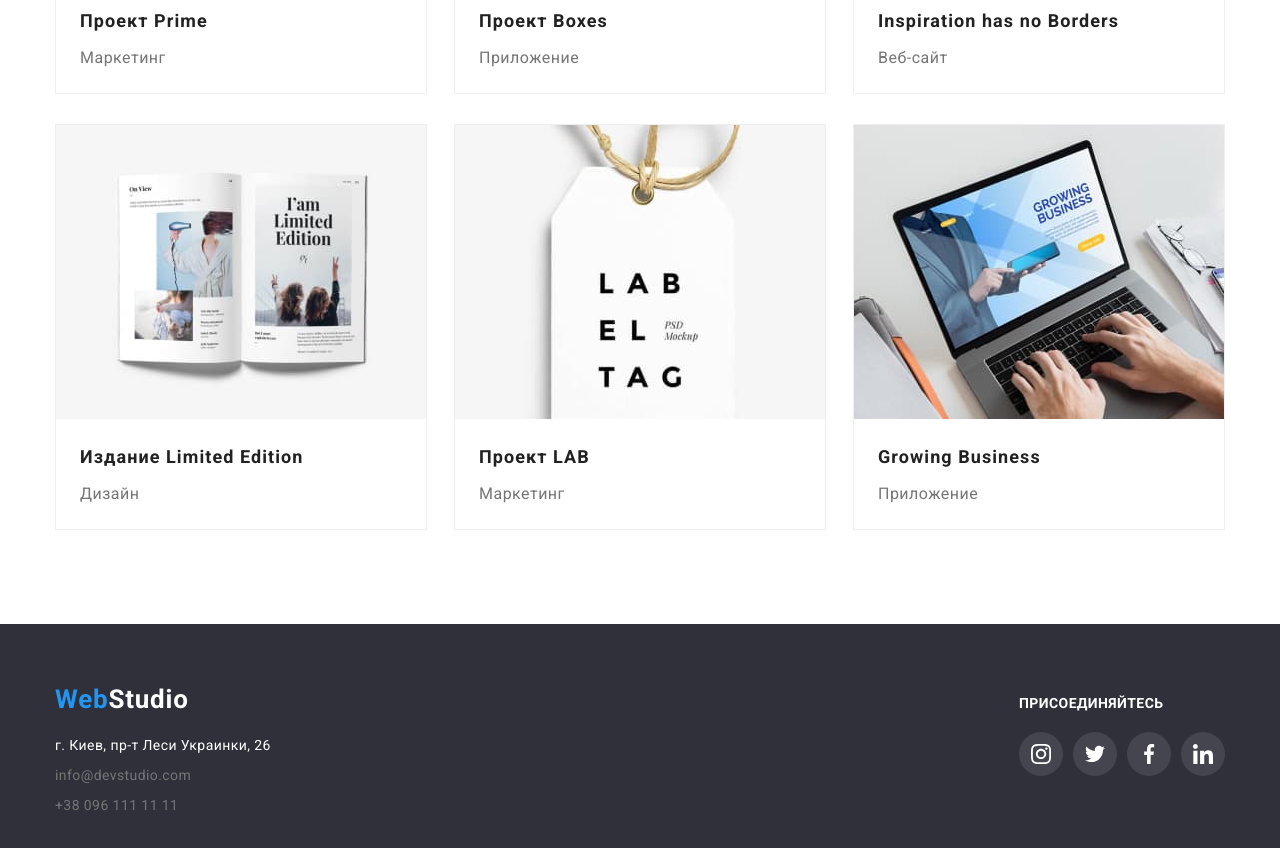
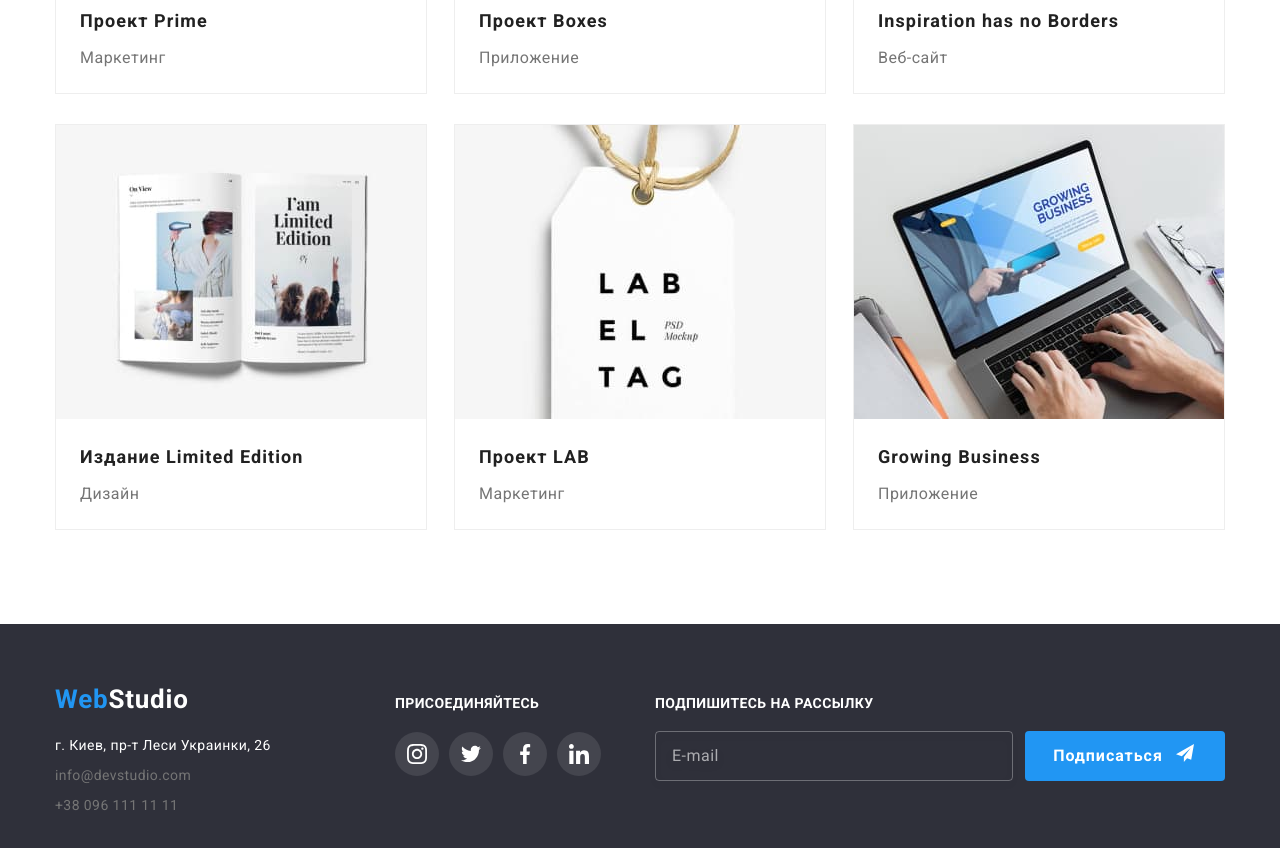
Before and after one commit to VovanOdessa1991/goit-markup-hw-07, a plain HTML site: page portfolio.html in a window 1280 px wide. Shown: the part 1014-1862 px from the top of the page. Drawn offline with nearby package versions, Linux system fonts and the light colour scheme.

Commit message:
debug^_^

```diff
--- a/css/styles.css
+++ b/css/styles.css
@@ -248,7 +248,7 @@ img {
 .footer-icon > svg {
   fill: var(--svg-hover-color);
 }
-.footer__form-conteiner {
+.footer__form-container {
   width: 570px;
   height: 86px;
 }
--- a/portfolio.html
+++ b/portfolio.html
@@ -238,18 +238,25 @@
           <address>
             <ul class="footer-list">
               <li class="footer-item">
-                <a class="footer-item-addres-link transition" href="#"> г. Киев, пр-т Леси Украинки, 26</a>
+                <a class="footer-item-addres-link transition" href="#">
+                  г. Киев, пр-т Леси Украинки, 26</a
+                >
               </li>
               <li class="footer-item">
-                <a class="footer-item-link transition" href="mailto:info@devstudio.com">info@devstudio.com </a>
+                <a class="footer-item-link transition" href="mailto:info@devstudio.com"
+                  >info@devstudio.com
+                </a>
               </li>
               <li class="footer-item">
-                <a class="footer-item-link transition" href="tel:+380961111111">+38 096 111 11 11</a>
+                <a class="footer-item-link transition" href="tel:+380961111111"
+                  >+38 096 111 11 11</a
+                >
               </li>
             </ul>
           </address>
         </div>
-        <div class="connect"><h2 class="connect-title">присоединяйтесь</h2>
+        <div class="connect">
+          <h2 class="connect-title">присоединяйтесь</h2>
           <ul class="we-item-list flex">
             <li class="we-item-item">
               <a href="#" class="we-item-social-link footer-icon flex transition">
@@ -284,8 +291,32 @@
             </li>
           </ul>
         </div>
-            </li>
-          </ul></div>
+        <div class="footer__form-container">
+          <h2 class="footer__title">Подпишитесь на рассылку</h2>
+          <div  class="footer__form">
+            <label for="user-test" class="from__test-label">
+
+              <spam class="footer__spam">
+                <input
+                  name="user-test"
+                  id="user-test"
+                  type="email"
+                  placeholder="E-mail"
+                  class="footer__input transition"
+                />
+                <svg width="18" height="18" class="modal__icon-test">
+                  <use href="./images/symbol-defs.svg#icon-modal-email"></use>
+                </svg>
+              </spam>
+            </label>
+
+              <button class="footer__submit" type="submit">Подписаться<svg class="footer__icon-test transition">
+                  <use href="./images/symbol-defs.svg#icon-send"></use>
+                </svg>
+                </button>
+
+
+        </div>
       </div>
     </footer>
   </body>
```
Also changed, not shown: index.html (+1 -1 lines). Lines whose indentation alone changed are shown as unchanged.
